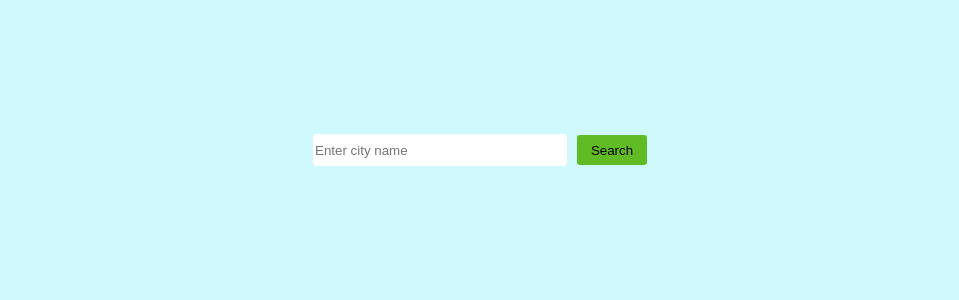
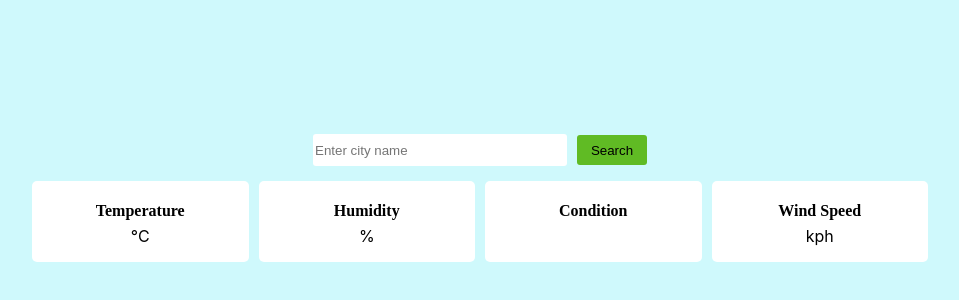
Before and after one commit to PurnimaShabish/fe_intv1_xweather, a React (Create React App) app: page / in a window 1280 px wide. Shown: the part 122-422 px from the top of the page, without its empty margins (160-1119 px from the left). Built offline with nearby package versions, Linux system fonts and the light colour scheme.

Commit message:
fixed the error related to the placement of Loading data text

```diff
--- a/src/WeatherAPI.js
+++ b/src/WeatherAPI.js
@@ -66,7 +66,7 @@ export default function WeatherAPI(){
 
             {isLoading?(<p style={{color:"grey", fontFamily:"Robot"}}>Loading Data...</p>)
             :
-            (apiData.temp_c?
+            (apiData?
                 (<div className="weather-cards">
                     <div className="weather-card">
                         {weatherCard("Temperature",apiData.temp_c,"°C")}
```
